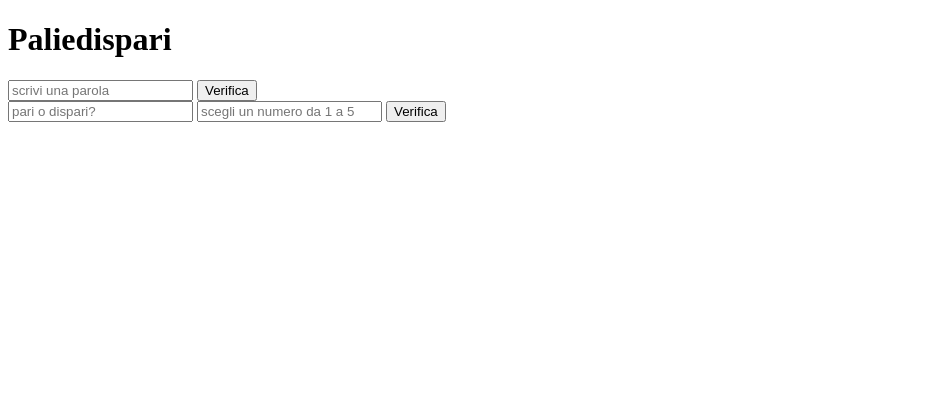
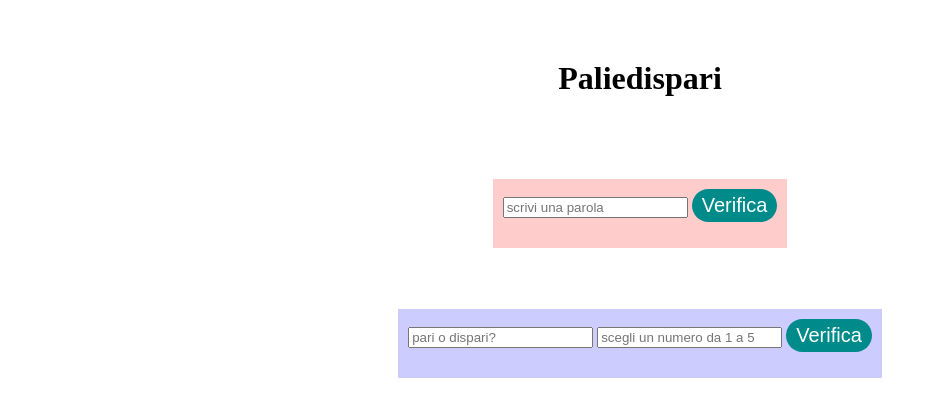
Before and after one commit to FrancescoCataletto/js-paliedispari, a plain HTML site: page index.html in a window 1280 px wide. Shown: the whole page, without its empty margins (0-937 px from the left). Drawn offline with Linux system fonts and the light colour scheme.

Commit message:
added some style to the programs

```diff
--- a/css/style.css
+++ b/css/style.css
@@ -0,0 +1,31 @@
+#programs{
+    display: flex;
+    flex-direction: column;
+    align-items: center;
+    justify-content: space-around;
+    height: 50vh;
+}
+
+#palindrome{
+    background-color: rgba(255, 0, 0, 0.2);
+    padding: 10px;
+}
+
+#pari-dispari{
+    background-color: rgba(0, 0, 255, 0.2);
+    padding: 10px;
+}
+
+button{
+    border-radius: 25px;
+    border: none;
+    background-color: darkcyan;
+    color: white;
+    cursor: pointer;
+    font-size: 20px;
+    padding: 5px 10px;
+}
+
+button:hover{
+    opacity: 0.8;
+}
--- a/index.html
+++ b/index.html
@@ -9,11 +9,19 @@
 </head>
 <body>
 
+
+
+    <div id="programs">
         <h1>Paliedispari</h1>
 
+
+        <div id="palindrome">
             <input type="text" name="" id="pal-word" placeholder="scrivi una parola"> <button id="pal-btn">Verifica</button>
+            <p id="isPal"></p>
+        </div>
 
-    <div>
+
+        <div id="pari-dispari">
             <input type="text" id="segno" placeholder="pari o dispari?">
             <input type="text" name="" id="your-num" placeholder="scegli un numero da 1 a 5">
             <button id="num-btn">Verifica</button>
@@ -21,6 +29,9 @@
             <p id="result"></p>
         </div>
 
+    </div>
+
+
 
 
     <script src="js/script.js"></script>
--- a/js/script.js
+++ b/js/script.js
@@ -8,6 +8,7 @@ Bonus: L’inserimento avviene tramite un campo input
 
 
 const palBtn = document.getElementById("pal-btn");
+const isPal = document.getElementById("isPal");
 
 palBtn.addEventListener("click", function(){
 
@@ -19,12 +20,10 @@ palBtn.addEventListener("click", function(){
             reversedWord += userWord[i];
         }
 
-        console.log(reversedWord);
-
         if(userWord === reversedWord){
-            return true;
+            isPal.innerHTML = "Questa parola è palindroma";
         }else if(userWord !== reversedWord){
-            return false;
+            isPal.innerHTML = "Questa parola non è palindroma";
         }
     }
 
@@ -60,7 +59,7 @@ numBtn.addEventListener("click", function(){
     let random;
     function randomNum(){
         random = Math.floor(Math.random() * 5 + 1);
-        computerNum.innerHTML = "Computer number is" + random;
+        computerNum.innerHTML = "Computer number is" + " " + random;
         return random;
     }
 
```
Lines whose indentation alone changed are shown as unchanged.
